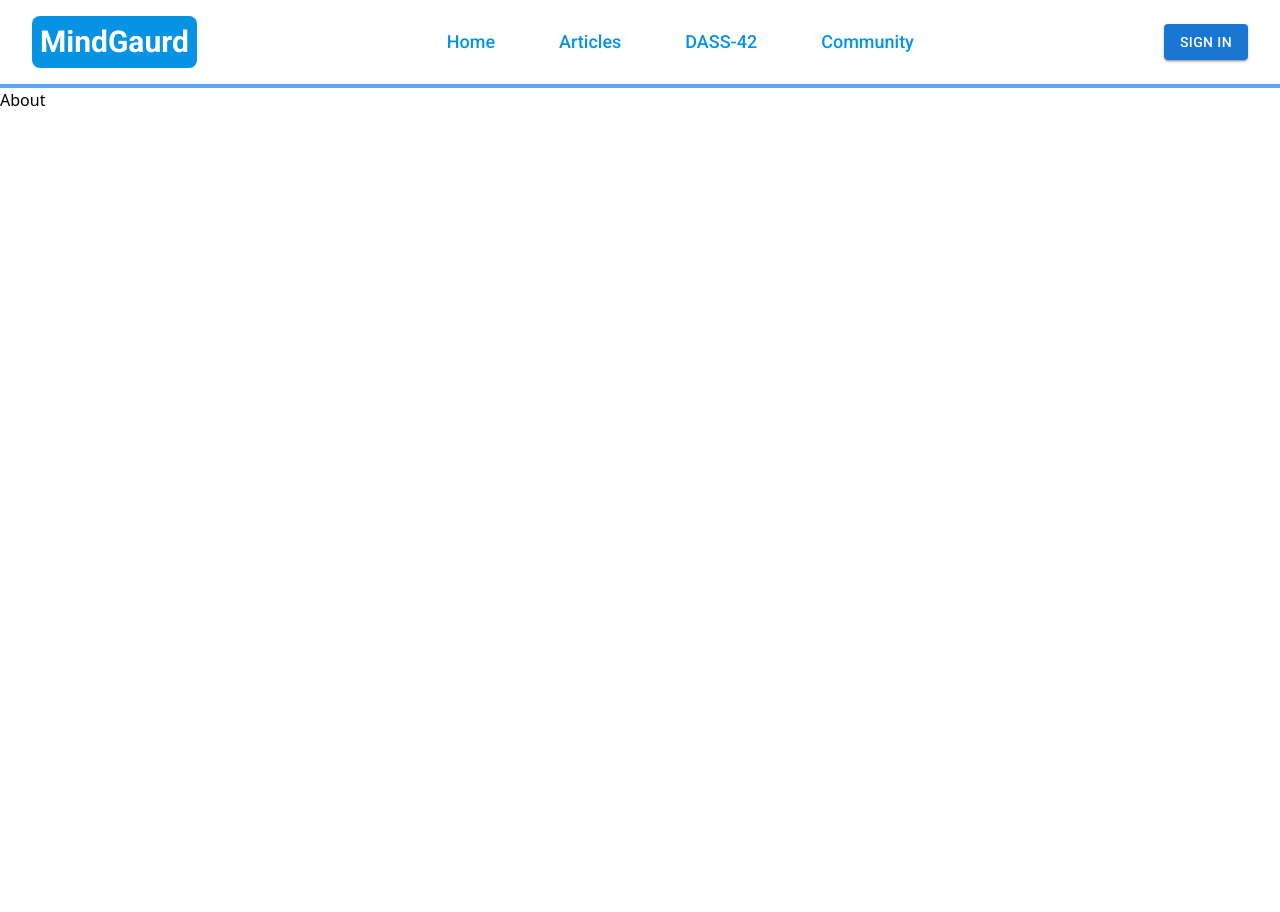
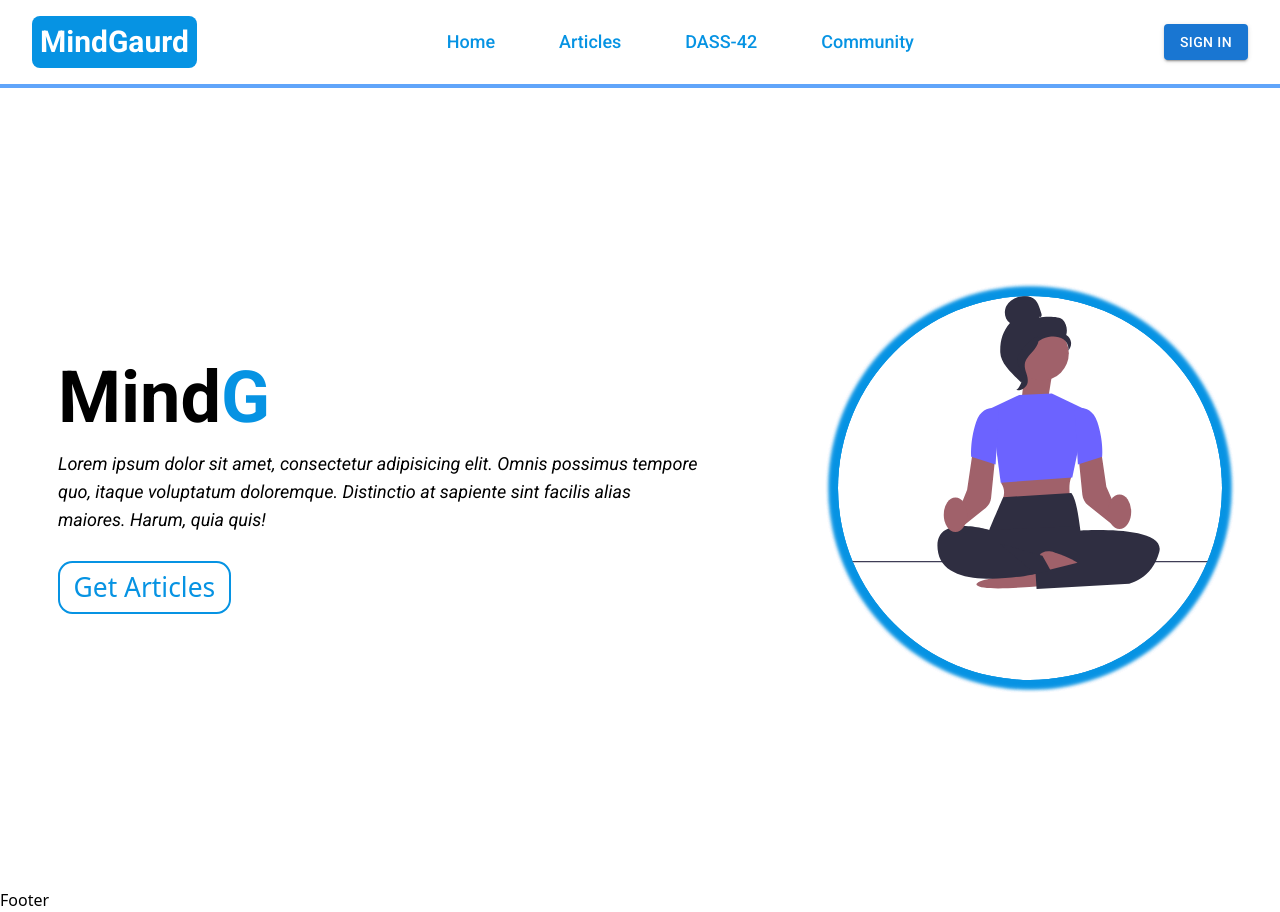
Before and after one commit to RampageousRJ/MindGuard, a React (Vite) app in the folder frontend/: page / in a window 1280 px wide. Before the commit the page ends 800 px from the top, so only its background shows below. Built offline with nearby package versions, Linux system fonts and the light colour scheme.

Commit message:
Added header and about page frontend

```diff
--- a/frontend/package.json
+++ b/frontend/package.json
@@ -14,6 +14,7 @@
     "@emotion/styled": "^11.11.0",
     "@fontsource/roboto": "^5.0.12",
     "@mui/material": "^5.15.12",
+    "framer-motion": "^11.0.8",
     "react": "^18.2.0",
     "react-dom": "^18.2.0",
     "react-icons": "^5.0.1",
--- a/frontend/src/App.jsx
+++ b/frontend/src/App.jsx
@@ -2,9 +2,10 @@ import { useState } from 'react'
 import './App.css'
 import Header from './Components/Header'
 import { BrowserRouter as Router, Routes, Route } from 'react-router-dom'
-import About from './Pages/About'
+import About from './Pages/About/About'
 import SignUp from './Pages/SignUp'
 import SignIn from './Pages/SignIn'
+import Footer from './Components/Footer'
 
 function App() {
   const [count, setCount] = useState(0)
@@ -14,9 +15,11 @@ function App() {
       <Header />
       <Routes>
         <Route path='/' element={<About />} />
+        <Route path='/about' element={<About />} />
         <Route path='/signin' element={<SignIn />} />
         <Route path='/signup' element={<SignUp />} />
       </Routes>
+      <Footer />
     </Router >
   )
 }
--- a/frontend/src/Components/Footer.jsx
+++ b/frontend/src/Components/Footer.jsx
@@ -0,0 +1,9 @@
+import React from 'react'
+
+function Footer() {
+    return (
+        <div>Footer</div>
+    )
+}
+
+export default Footer
--- a/frontend/src/Pages/About.jsx
+++ /dev/null
@@ -1,9 +0,0 @@
-import React from 'react'
-
-function About() {
-  return (
-    <div>About</div>
-  )
-}
-
-export default About
--- /dev/null
+++ b/frontend/src/Pages/About/About.jsx
@@ -0,0 +1,66 @@
+import React, { useEffect, useState } from 'react'
+import svg from '../../assets/main_svg.svg'
+import { animate, motion } from 'framer-motion'
+import './about.css'
+
+function About() {
+
+  const finalTitle = 'Gaurd'
+  const [visibleTitle, setVisibleTitle] = useState('')
+
+  useEffect(() => {
+    let currIndex = 0;
+    let expanding = true;
+    const expandContract = setInterval(() => {
+      if (expanding) {
+        console.log("Hello", currIndex);
+        currIndex++
+        setVisibleTitle(finalTitle.slice(0, currIndex))
+        if (currIndex === finalTitle.length)
+          expanding = false;
+      }
+      else {
+        currIndex--;
+        setVisibleTitle(finalTitle.slice(0, currIndex - 1))
+        if (currIndex === 0) {
+          expanding = true;
+          setVisibleTitle('G')
+        }
+      }
+    }, 300)
+    return () => clearInterval(expandContract);
+  }, [])
+
+  return (
+    <main className='min-h-screen flex flex-col-reverse gap-6 md:flex-row items-center md:justify-around'>
+      <article className='flex flex-col gap-4 w-2/3 md:w-1/2'>
+        <h1 className='text-4xl md:text-7xl roboto-bold '>Mind<span className='text-blue-2'>{visibleTitle}</span></h1>
+        <motion.p
+          initial={{ opacity: 0, x: -100 }}
+          animate={{ opacity: 1, x: 0 }}
+          transition={{ duration: 1.5 }}
+        >
+          <p className='text-sm md:text-lg space-x-0 roboto-regular-italic'>Lorem ipsum dolor sit amet, consectetur adipisicing elit. Omnis possimus tempore quo, itaque voluptatum doloremque. Distinctio at sapiente sint facilis alias maiores. Harum, quia quis!</p>
+        </motion.p>
+        <button className='btn '>
+          Get Articles
+        </button>
+      </article>
+      <motion.section
+        initial={{ opacity: 0 }}
+        animate={{ opacity: 1 }}
+        transition={{ duration: 1.5 }}
+      >
+        <section id='image' className='w-48 h-48 md:h-96 md:w-96 rounded-full shadow-main-svg overflow-hidden'>
+          <img
+            src={svg}
+            alt="Main SVG"
+            className='bg-cover bg-center'
+          />
+        </section>
+      </motion.section>
+    </main>
+  )
+}
+
+export default About
--- /dev/null
+++ b/frontend/src/Pages/About/about.css
@@ -0,0 +1,43 @@
+.btn {
+    position: relative;
+    border: 2px solid #0693e3;
+    padding: 0.3rem 0.85rem;
+    margin-top: 0.7rem;
+    font-size: 1.65rem;
+    max-width: max-content;
+    border-radius: 0.9rem;
+    color: #0693e3;
+    transition: color 500ms ease-in-out;
+    overflow: hidden;
+}
+
+.btn::before {
+    content: "";
+    position: absolute;
+    top: 0;
+    left: 0;
+    height: 100%;
+    width: 0;
+    background-color: #0693e3;
+    z-index: -1;
+    transition: width 500ms ease-in-out;
+}
+
+/* Apply hover and focus to .btn, not .btn::before */
+.btn:hover::before,
+.btn:focus::before {
+    width: 100%;
+}
+
+.btn:hover,
+.btn:focus {
+    color: white;
+}
+
+#image {
+    box-shadow:
+        0px 0px 4px 8px #0692e3da,
+        0px 0px 4px 8px #0692e3c7,
+        0px 0px 4px 8px #0692e3a6,
+        0px 0px 4px 8px #0692e38c;
+}
--- a/frontend/tailwind.config.js
+++ b/frontend/tailwind.config.js
@@ -13,6 +13,9 @@ export default {
       textColor: {
         "blue-1": "#477be4",
         "blue-2": "#0693e3",
+      },
+      boxShadow: {
+        "main-svg": "box-shadow: 0px 0px 2px 4px #0692e3da, 0px 0px 2px 4px #0692e3c7, 0p 0px 2px 4px #0692e3a6, 0px 0px 2px 4px #0692e38c; "
       }
     },
   },
```
Also changed, not shown: frontend/src/assets/main_svg.svg (added), 1 other file (tests, documents, lock files or other folders).
